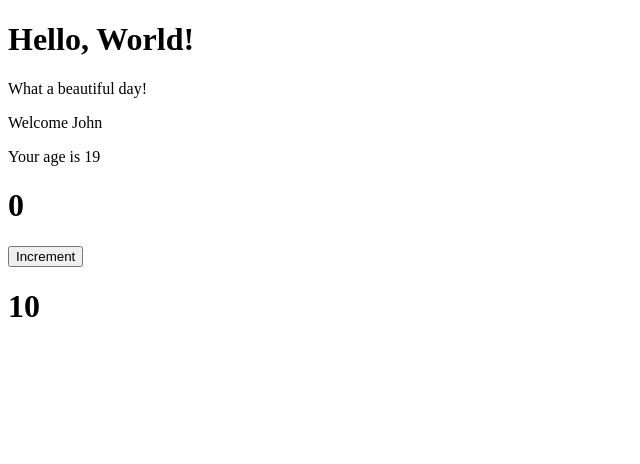
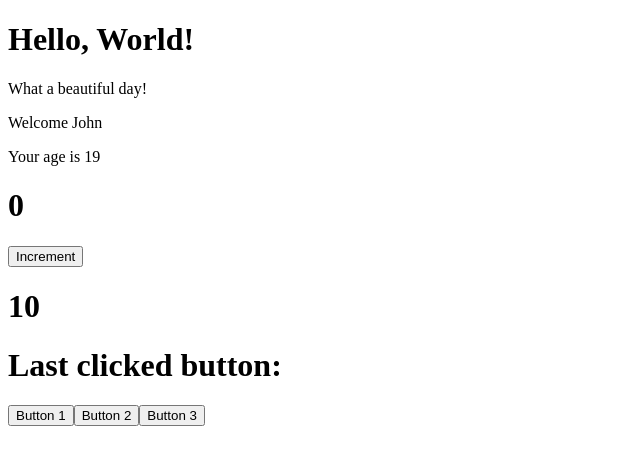
Before and after one commit to cyberRasam/React-exercises-Develhope, a React (Create React App) app in the folder my-app/: page / in a window 1280 px wide. Shown: the top 464 px of the page, without its empty margins (0-640 px from the left). Built offline with nearby package versions, Linux system fonts and the light colour scheme.

Commit message:
exc done

```diff
--- a/my-app/src/components/App.jsx
+++ b/my-app/src/components/App.jsx
@@ -1,5 +1,6 @@
 import React from 'react';
 import ClickCounter from './ClickCounter';
+import ClickTracker from './ClickTracker';
 import { Counter } from './Counter';
 import { Hello } from './Hello';
 import { Welcome } from './Welcome';
@@ -12,6 +13,7 @@ export class App extends React.Component {
         <Welcome name="John" age={19} />
         <ClickCounter />
         <Counter initialValue={10} incTime={500} incAmount={10}></Counter>
+        <ClickTracker />
       </div>
     );
   }
--- /dev/null
+++ b/my-app/src/components/ClickTracker.jsx
@@ -0,0 +1,30 @@
+import React, { Component } from 'react'
+
+export class ClickTracker extends Component {
+    constructor(props) {
+        super(props)
+        this.state = {
+            lastClick: null
+        }
+    }
+
+    handleClick = (event) => {
+        const lastClicked = event.target.textContent
+        this.setState (
+           {lastClick : lastClicked }
+        )
+    }
+
+  render() {
+    return (
+      <div>
+        <h1>Last clicked button: {this.state.lastClick}</h1>
+        <button onClick={this.handleClick}>Button 1</button>
+        <button onClick={this.handleClick}>Button 2</button>
+        <button onClick={this.handleClick}>Button 3</button>
+      </div>
+    )
+  }
+}
+
+export default ClickTracker
```
